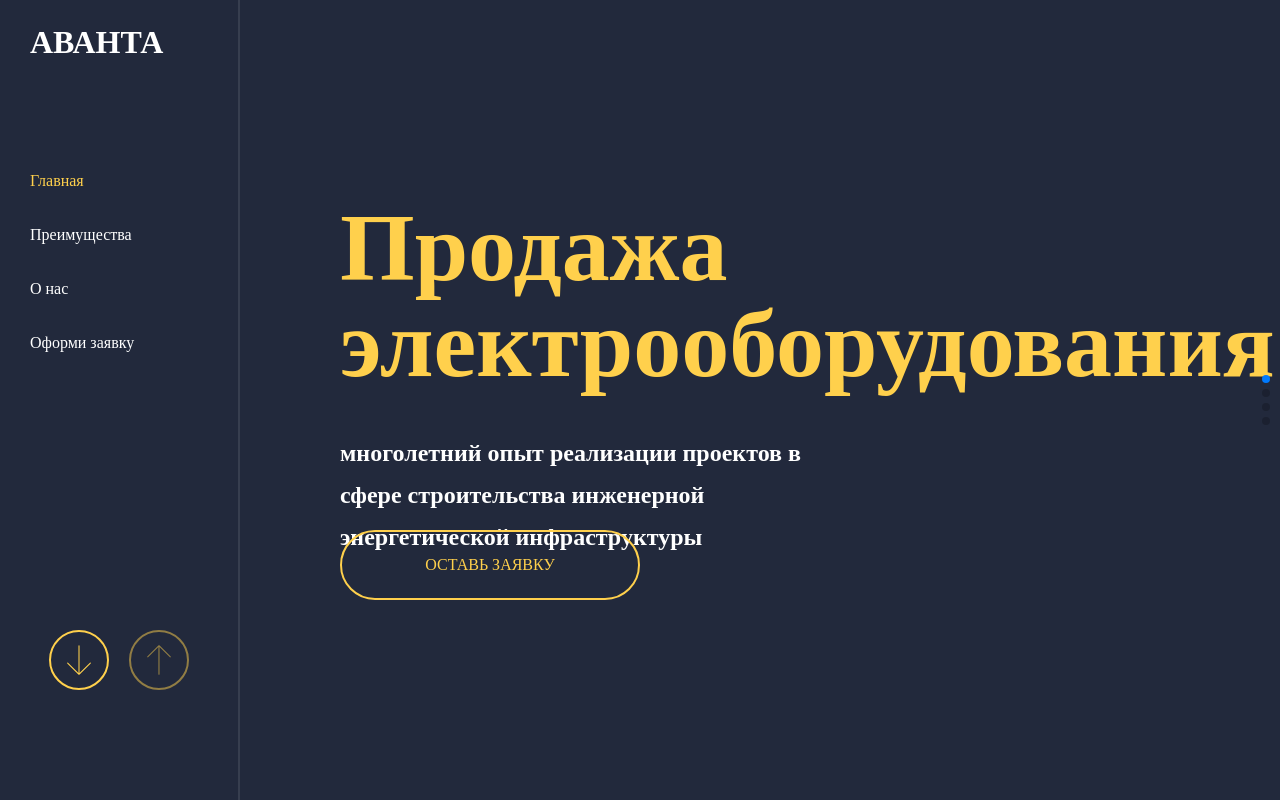
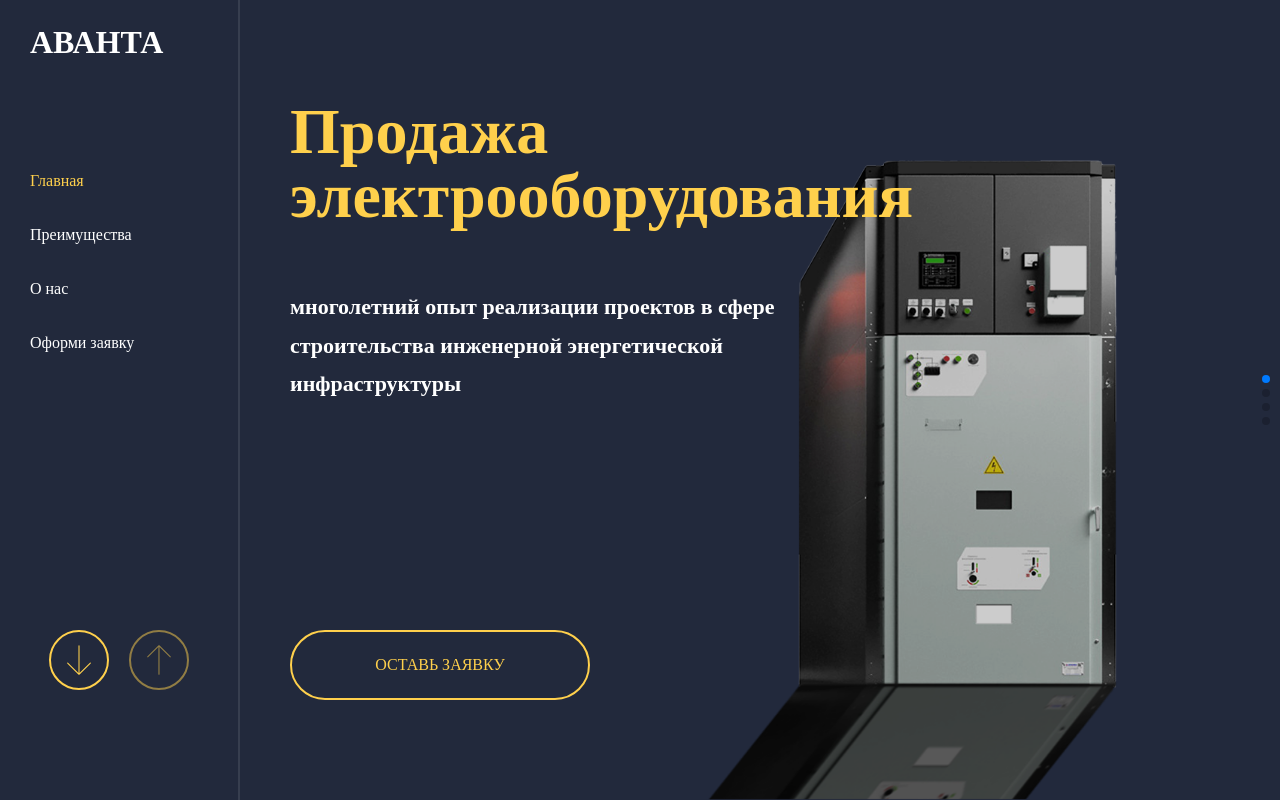
Before and after one commit to kirill55580666/avanta, a Vue app: page / in a window 1280 px wide. Built offline with nearby package versions, Linux system fonts and the light colour scheme; a web font is replaced by a local one.

Commit message:
adaptive

```diff
--- a/src/pages/Benefits/ui/Benefits.scss
+++ b/src/pages/Benefits/ui/Benefits.scss
@@ -8,12 +8,29 @@
   color: var(--secondary-color);
   padding-top: 100px;
   padding-left: 80px;
+  @media (max-width: 1300px) {
+    padding-top: 50px;
+    padding-left: 50px;
+  }
+  @media (max-width: 1200px) {
+    font-size: 64px;
+    padding-right: 50px;
+  }
+  @media (max-width: 768px) {
+    font-size: 48px;
+  }
+  @media (max-width: 576px) {
+    font-size: 22px;
+  }
 }
 
 .av-benefits__wrapper {
   flex: 1 0 33%;
   display: flex;
   justify-content: center;
+  @media (max-width: 576px) {
+    flex: 1 0 0;
+  }
 }
 
 .av-benefits__cards {
@@ -21,11 +38,67 @@
   display: flex;
   flex-wrap: wrap;
   width: 100%;
+  @media (max-width: 576px) {
+    display: none;
+  }
 }
 
 .av-benefits__container {
+  position: relative;
   height: calc(100vh - 196px);
   display: flex;
   justify-content: center;
   padding: 100px 0;
+  @media (max-height: 1000px) {
+    padding: 50px 0 50px 50px;
+  }
+  @media (max-width: 576px) {
+    padding: 0;
+  }
 }
+
+.av-benefits__card {
+  @media (max-width: 1200px) {
+    scale: .7;
+  }
+  @media (max-width: 768px) {
+    scale: .6;
+  }
+  @media (max-width: 576px) {
+    scale: 1;
+  }
+}
+
+.av-benefits__swiper {
+  display: none;
+  @media (max-width: 576px) {
+    display: block;
+  }
+}
+.swiper-button-prev, .swiper-button-next {
+  width: 50px;
+  height: 50px;
+  color: var(--secondary-color);
+  border-radius: 50%;
+  border: 2px solid var(--secondary-color);
+  top: 90%;
+  &::after {
+    font-size: 20px;
+  }
+}
+.swiper-button-prev {
+  left: 30%;
+}
+.swiper-button-next {
+  right: 30%;
+}
+
+
+.av-benefits__slide {
+  display: flex;
+  justify-content: center;
+  align-items: center;
+  .av-benefits__card {
+    margin-bottom: 100px;
+  }
+}
--- a/src/pages/Benefits/ui/Benefits.ts
+++ b/src/pages/Benefits/ui/Benefits.ts
@@ -1,5 +1,13 @@
-import { defineComponent } from "vue";
+import { defineComponent, ref } from "vue";
 import AVBenefitCard from "@/shared/ui/BenefitCard/BenefitCard.vue";
+import AVArrowButton from "@/shared/ui/ArrowButton/ArrowButton.vue";
+
+import { Swiper, SwiperSlide } from "swiper/vue";
+
+import { Navigation } from "swiper";
+
+import "swiper/css";
+import "swiper/css/navigation";
 
 interface IBenefit {
   title: string;
@@ -31,8 +39,7 @@ const benefitsList: IBenefit[] = [
   },
   {
     title: "Повод",
-    description:
-      "не придумали",
+    description: "не придумали",
   },
 ];
 
@@ -40,10 +47,18 @@ export default defineComponent({
   name: "AVBenefitsPage",
   components: {
     AVBenefitCard,
+    AVArrowButton,
+    Swiper,
+    SwiperSlide,
   },
   setup() {
+    const prev = ref(null);
+    const next = ref(null);
     return {
       benefitsList,
+      modules: [Navigation],
+      prev,
+      next,
     };
   },
 });
--- a/src/pages/Benefits/ui/Benefits.vue
+++ b/src/pages/Benefits/ui/Benefits.vue
@@ -2,6 +2,29 @@
   <div class="av-benefits">
     <p class="av-benefits__title">Преимущества работы с нами</p>
     <div class="av-benefits__container">
+      <swiper
+        class="av-benefits__swiper"
+        :navigation="{
+          prevEl: prev,
+          nextEl: next,
+        }"
+        :modules="modules"
+      >
+        <swiper-slide
+          v-for="(benefit, index) in benefitsList"
+          :key="benefit.title"
+          class="av-benefits__slide"
+        >
+          <AVBenefitCard
+            :title="benefit.title"
+            :description="benefit.description"
+            :index="`0${index + 1}`"
+            class="av-benefits__card"
+          />
+        </swiper-slide>
+      </swiper>
+      <div ref="prev" class="swiper-button-prev"></div>
+      <div ref="next" class="swiper-button-next"></div>
       <div class="av-benefits__cards">
         <div
           v-for="(benefit, index) in benefitsList"
--- a/src/pages/Main/ui/Main.scss
+++ b/src/pages/Main/ui/Main.scss
@@ -1,5 +1,11 @@
 .av-main {
   padding: 200px 100px;
+  @media (max-width: 1300px) {
+    padding: 100px 50px;
+  }
+  @media (max-width: 768px) {
+    padding: 50px 50px;
+  }
 }
 
 .av-main__title {
@@ -7,6 +13,15 @@
   font-size: 96px;
   max-width: 800px;
   line-height: 1;
+  @media (max-width: 1300px) {
+    font-size: 64px;
+  }
+  @media (max-width: 768px) {
+    font-size: 44px;
+  }
+  @media (max-width: 576px) {
+    font-size: 24px;
+  }
 }
 
 .av-main__subtitle {
@@ -14,9 +29,49 @@
   font-size: 24px;
   max-width: 500px;
   line-height: 1.75;
+  @media (max-width: 1300px) {
+    font-size: 22px;
+    margin-top: 60px;
+  }
+  @media (max-width: 768px) {
+    font-size: 20px;
+  }
+  @media (max-width: 576px) {
+    font-size: 16px;
+    margin-top: 50px;
+  }
 }
 
 .av-main__button {
   position: absolute;
   bottom: 200px;
+  @media (max-height: 1000px) {
+    bottom: 100px;
+  }
+  @media (max-height: 700px) {
+    bottom: 80px;
+  }
 }
+
+.av-main__image {
+  position: absolute;
+  bottom: 0;
+  z-index: -1;
+  right: 300px;
+  height: 80%;
+  filter: brightness(.8);
+  @media (max-width: 1300px) {
+    right: 150px;
+  }
+  @media (max-width: 992px) {
+    right: 100px;
+  }
+  @media (max-width: 768px) {
+    right: 50px;
+    filter: brightness(.6);
+  }
+  @media (max-width: 576px) {
+    right: 40px;
+    filter: brightness(.4);
+  }
+}
--- a/src/pages/Main/ui/Main.ts
+++ b/src/pages/Main/ui/Main.ts
@@ -1,4 +1,4 @@
-import { defineComponent, ref, watch } from "vue";
+import { computed, defineComponent, ref, watch } from "vue";
 import AVFormButton from "@/shared/ui/FormButton/FormButton.vue";
 import { useStore } from "vuex";
 
@@ -10,6 +10,8 @@ export default defineComponent({
   setup() {
     const store = useStore();
     const swiperInstance = ref();
+
+    const imgSrc = computed(() => require("@/shared/assets/image/background.png"));
 
     watch(
       () => store.state.swiperInstance,
@@ -24,6 +26,7 @@ export default defineComponent({
 
     return {
       clickHandler,
+      imgSrc,
     };
   },
 });
--- a/src/pages/Main/ui/Main.vue
+++ b/src/pages/Main/ui/Main.vue
@@ -1,5 +1,6 @@
 <template>
   <div class="av-main">
+    <div>
       <h2 class="av-main__title">Продажа электрооборудования</h2>
       <h3 class="av-main__subtitle">
         многолетний опыт реализации проектов в сфере строительства инженерной энергетической
@@ -7,6 +8,8 @@
       </h3>
       <AVFormButton class="av-main__button" @click="clickHandler">ОСТАВЬ ЗАЯВКУ</AVFormButton>
     </div>
+    <img class="av-main__image" :src="imgSrc" />
+  </div>
 </template>
 
 <style lang="scss" src="./Main.scss" />
--- a/src/shared/ui/AVSwiper/AVSwiper.vue
+++ b/src/shared/ui/AVSwiper/AVSwiper.vue
@@ -61,5 +61,8 @@ export default defineComponent({
   right: 0;
   bottom: 0;
   top: 0;
+  @media (max-width: 1100px) {
+    width: 100%;
+  }
 }
 </style>
--- a/src/shared/ui/BenefitCard/BenefitCard.vue
+++ b/src/shared/ui/BenefitCard/BenefitCard.vue
@@ -36,6 +36,10 @@ export default defineComponent({
   height: 150px;
   position: relative;
   z-index: 1;
+  @media (max-width: 576px) {
+    display: flex;
+    flex-direction: column;
+  }
 }
 .av-benefit-card__title {
   color: var(--secondary-color);
@@ -55,5 +59,9 @@ export default defineComponent({
   bottom: 0;
   font-size: 250px;
   z-index: -1;
+  @media (max-width: 576px) {
+    left: -75px;
+    bottom: 0;
+  }
 }
 </style>
--- a/src/widgets/Sidebar/ui/Sidebar.scss
+++ b/src/widgets/Sidebar/ui/Sidebar.scss
@@ -6,6 +6,9 @@
   justify-content: space-between;
   padding: 30px 30px;
   border-right: 2px solid var(--primary-color-pale);
+  @media (max-width: 1100px) {
+    display: none;
+  }
 }
 
 .av-sidebar__links {
```
Also changed, not shown: src/shared/assets/image/background.png (added). Lines whose indentation alone changed are shown as unchanged.
